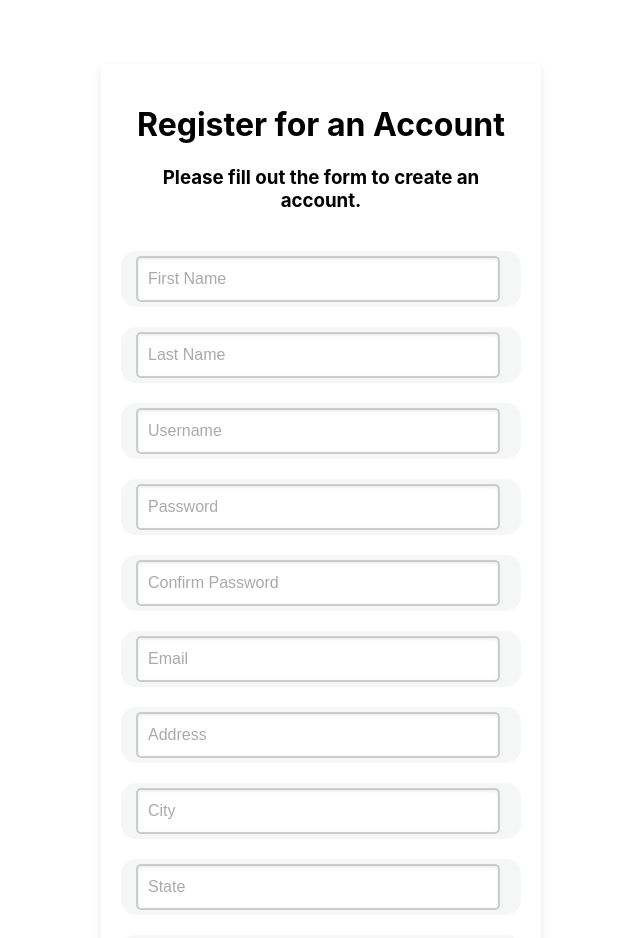
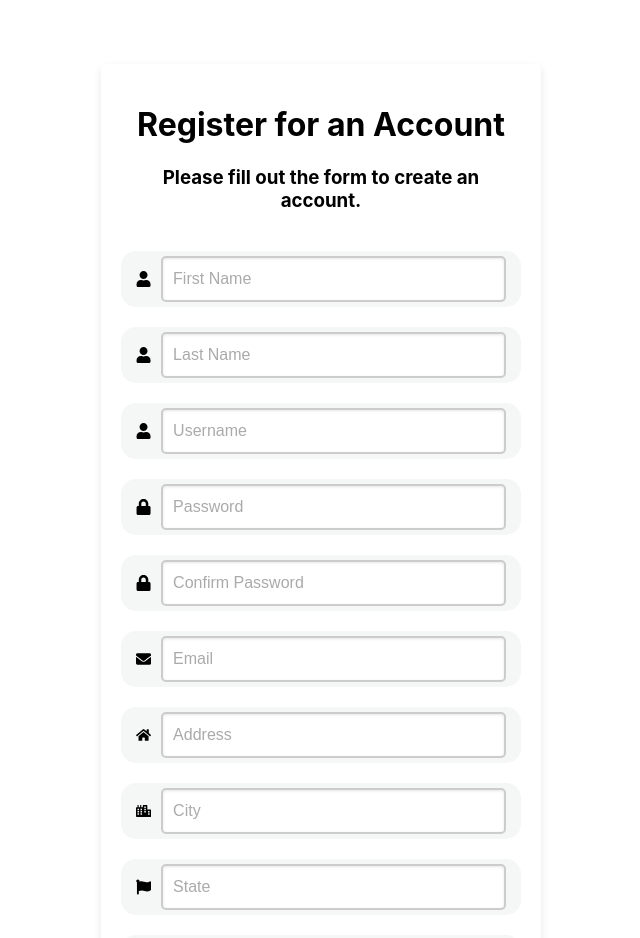
Before and after one commit to RumrillJ/SmileMart, a React (Create React App) app in the folder frontend/: page /register in a window 1280 px wide. Shown: the top 938 px of the page, without its empty margins (319-959 px from the left). Built offline with nearby package versions, Linux system fonts and the light colour scheme.

Commit message:
Woeking on register auth css

```diff
--- a/frontend/src/components/Auth/Auth.css
+++ b/frontend/src/components/Auth/Auth.css
@@ -1,5 +1,4 @@
 /* Auth.css */
-
 .login {
     width: stretch;
     display: flex;
@@ -11,7 +10,7 @@
     background-color: #ffffff;
     box-shadow: 0 4px 8px rgba(0,0,0,0.1);
     max-width: 400px;
-    margin: 5% auto 0; /* Increased top margin */
+    margin: 5% auto 0;
 }
 
 .text-container {
@@ -25,33 +24,38 @@
     background-color: #F4F7F5;
     border-radius: 15px;
     padding: 8px 15px;
-    display: flex; /* Added to align icons with inputs */
-    align-items: center; /* Vertical center alignment for content */
+    display: flex;
+    align-items: center;
 }
 
 input, select {
-    border: 2px solid #ccc; /* Added subtle border */
+    border: 2px solid #ccc;
     outline: none;
-    width: calc(100% - 30px); /* Adjust width to prevent overflow */
-    padding: 12px 10px; /* Increased padding for better text visibility */
-    font-size: 1rem; /* Increased font size for better readability */
-    border-radius: 5px; /* Rounded corners for a modern look */
-    box-shadow: inset 0 1px 3px rgba(0,0,0,0.1); /* Subtle inner shadow */
+    width: calc(100% - 30px);
+    padding: 12px 10px;
+    font-size: 1rem;
+    border-radius: 5px;
+    box-shadow: inset 0 1px 3px rgba(0,0,0,0.1);
+    margin-left: 10px; /* Nuovo spazio aggiunto */
+}
+
+.input-container input {
+    margin-left: 10px;
 }
 
 input::placeholder {
-    color: #aaa; /* Lighter color for placeholder text */
+    color: #aaa;
 }
 
 input:focus, select:focus {
-    border-color: #32a852; /* Green border on focus, matching the button color */
-    box-shadow: 0 0 8px rgba(50, 168, 82, 0.2); /* Soft outer glow on focus */
+    border-color: #32a852;
+    box-shadow: 0 0 8px rgba(50, 168, 82, 0.2);
 }
 
 .icon {
-    font-size: 1.2rem;
+    font-size: 1rem;
     color: #666;
-    margin-right: 10px; /* Ensure spacing between icon and input */
+    margin-right: 15px;
 }
 
 .login-button {
@@ -91,7 +95,6 @@ input:focus, select:focus {
     color: #278440;
 }
 
-
 @media (max-width: 600px) {
     .login {
         padding: 10px;
@@ -108,6 +111,6 @@ input:focus, select:focus {
     }
 
     .icon {
-        font-size: 1rem; /* Slightly smaller icons on smaller screens */
+        font-size: 1rem;
     }
 }
--- a/frontend/src/components/Auth/Register.tsx
+++ b/frontend/src/components/Auth/Register.tsx
@@ -1,7 +1,9 @@
 import React, { useState } from 'react';
 import axios from 'axios';
 import { RegistrationInterface } from '../../interfaces/RegistrationInterface';
-import './Auth.css'; // Assicurati che il percorso sia corretto
+import './Auth.css';
+import { FaUser, FaLock, FaEnvelope, FaHome, FaCity, FaFlag, FaPhone } from 'react-icons/fa';
+
 
 export const Register: React.FC = () => {
     const [userData, setUserData] = useState<RegistrationInterface>({
@@ -46,44 +48,56 @@ export const Register: React.FC = () => {
                 <h3>Please fill out the form to create an account.</h3>
             </div>
             <div className="input-container">
+                <FaUser />
                 <input type="text" name="firstName" placeholder="First Name" onChange={handleChange} required />
             </div>
             <div className="input-container">
+                <FaUser />
                 <input type="text" name="lastName" placeholder="Last Name" onChange={handleChange} required />
             </div>
             <div className="input-container">
+                <FaUser />
                 <input type="text" name="username" placeholder="Username" onChange={handleChange} required />
             </div>
             <div className="input-container">
+                <FaLock />
                 <input type="password" name="password" placeholder="Password" onChange={handleChange} required />
             </div>
             <div className="input-container">
+                <FaLock />
                 <input type="password" name="confirmPassword" placeholder="Confirm Password" onChange={handleChange} required />
             </div>
             <div className="input-container">
+                <FaEnvelope />
                 <input type="text" name="email" placeholder="Email" onChange={handleChange} required />
             </div>
             <div className="input-container">
+                <FaHome />
                 <input type="text" name="address" placeholder="Address" onChange={handleChange} />
             </div>
             <div className="input-container">
+                <FaCity />
                 <input type="text" name="city" placeholder="City" onChange={handleChange} />
             </div>
             <div className="input-container">
+                <FaFlag />
                 <input type="text" name="state" placeholder="State" onChange={handleChange} />
             </div>
             <div className="input-container">
+                <FaFlag />
                 <input type="text" name="zip" placeholder="Zip" onChange={handleChange} />
             </div>
             <div className="input-container">
+                <FaFlag />
                 <input type="text" name="country" placeholder="Country" onChange={handleChange} />
             </div>
             <div className="input-container">
+                <FaPhone />
                 <input type="text" name="phoneNumber" placeholder="Phone Number" onChange={handleChange} />
             </div>
             <button className="login-button" onClick={handleRegister}>Register</button>
         </div>
     );
-};
 
+}
 export default Register;
```
